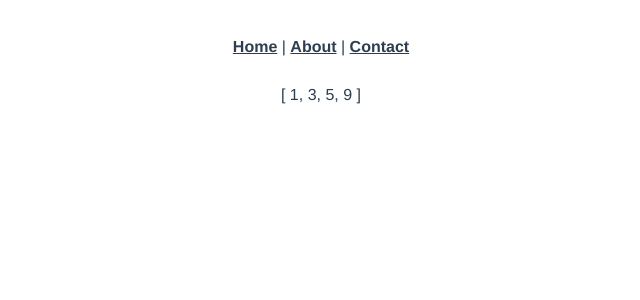
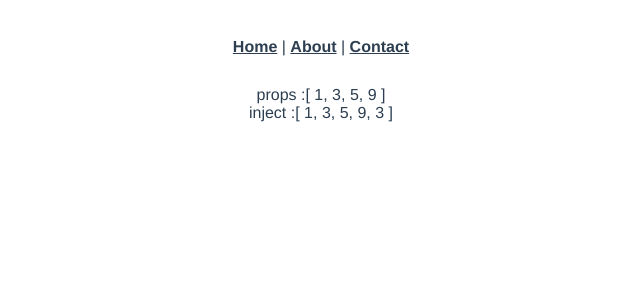
Before and after one commit to manbalboy/vue-restart, a Vue app in the folder vue-default/: page /provide in a window 1280 px wide. Shown: the top 300 px of the page, without its empty margins (319-959 px from the left). Built offline with nearby package versions, Linux system fonts and the light colour scheme; what vue-sweetalert2 would draw is missing.

Commit message:
Provide / inject 구현

```diff
--- a/vue-default/src/views/Provide/ProvideInject.vue
+++ b/vue-default/src/views/Provide/ProvideInject.vue
@@ -15,6 +15,11 @@
         components: {
             ProvideInjectChild,
         },
+        provide() {
+            return {
+                itemArray: [...this.item, 3],
+            };
+        },
     };
 </script>
 
--- a/vue-default/src/views/Provide/ProvideInjectChildChild.vue
+++ b/vue-default/src/views/Provide/ProvideInjectChildChild.vue
@@ -1,5 +1,8 @@
 <template>
-    <div>{{ item }}</div>
+    <div>
+        <div>props :{{ item }}</div>
+        <div>inject :{{ itemArray }}</div>
+    </div>
 </template>
 
 <script>
@@ -9,6 +12,7 @@
                 type: Array,
             },
         },
+        inject: ['itemArray'],
     };
 </script>
 
```
